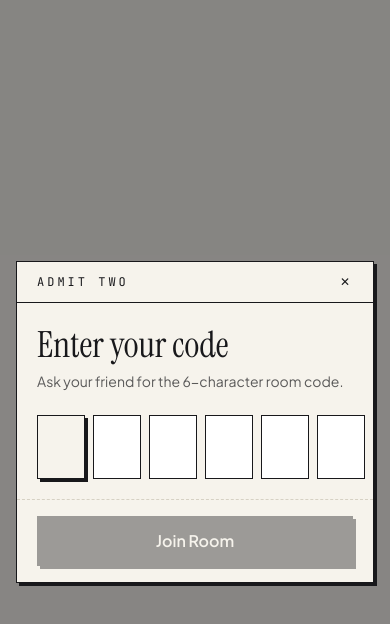
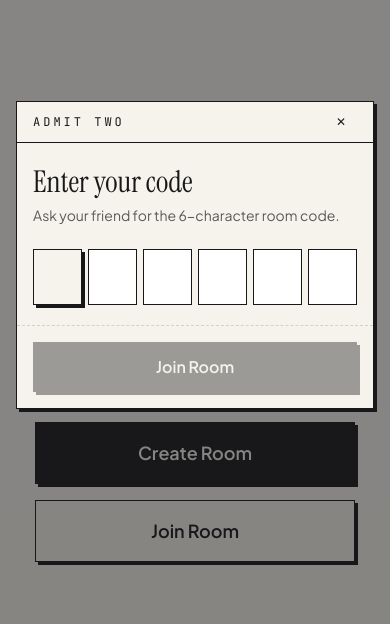
Before and after one commit to amiel-dotcom/Memento, a Next.js app: page / in a window 390 px wide. Both pictures are taken after a click on the button "Join Room". Shown: the top 624 px of the page. Built offline with nearby package versions, Linux system fonts and the light colour scheme.

Commit message:
style(join): fit 6 code slots on small screens and use mobile keyboard hints

```diff
--- a/components/JoinModal.tsx
+++ b/components/JoinModal.tsx
@@ -57,7 +57,7 @@ export default function JoinModal({ onClose }: { onClose: () => void }) {
 
   return (
     <div
-      className="fixed inset-0 z-50 flex items-center justify-center bg-ink/50 px-4"
+      className="fixed inset-0 z-50 flex items-start sm:items-center justify-center bg-ink/50 px-4 pt-[12vh] sm:pt-0"
       onClick={onClose}
     >
       <form
@@ -65,20 +65,22 @@ export default function JoinModal({ onClose }: { onClose: () => void }) {
         onClick={(e) => e.stopPropagation()}
         className="w-full max-w-md bg-paper border-[1.5px] border-ink shadow-hard"
       >
-        <div className="flex items-center justify-between border-b-[1.5px] border-ink px-5 py-3 font-mono text-xs tracking-[0.25em]">
+        <div className="flex items-center justify-between border-b-[1.5px] border-ink px-4 sm:px-5 py-3 font-mono text-xs tracking-[0.25em]">
           <span>ADMIT TWO</span>
-          <button type="button" onClick={onClose} aria-label="Close">
+          <button type="button" onClick={onClose} aria-label="Close" className="px-2">
             ✕
           </button>
         </div>
 
-        <div className="px-5 pt-6 pb-5">
-          <h2 className="font-display text-4xl leading-none">Enter your code</h2>
+        <div className="px-4 sm:px-5 pt-6 pb-5">
+          <h2 className="font-display text-3xl sm:text-4xl leading-none">
+            Enter your code
+          </h2>
           <p className="mt-2 text-sm text-ink/70">
             Ask your friend for the 6-character room code.
           </p>
 
-          <div className="mt-6 flex gap-2 justify-between">
+          <div className="mt-6 flex gap-1.5 sm:gap-2">
             {chars.map((c, i) => (
               <input
                 key={i}
@@ -92,13 +94,16 @@ export default function JoinModal({ onClose }: { onClose: () => void }) {
                 maxLength={2}
                 inputMode="text"
                 autoComplete="off"
-                className="w-12 h-16 text-center font-mono text-2xl uppercase bg-white border-[1.5px] border-ink focus:outline-none focus:bg-paper focus:shadow-hard"
+                autoCorrect="off"
+                autoCapitalize="characters"
+                spellCheck={false}
+                className="flex-1 min-w-0 h-14 sm:h-16 text-center font-mono text-xl sm:text-2xl uppercase bg-white border-[1.5px] border-ink focus:outline-none focus:bg-paper focus:shadow-hard"
               />
             ))}
           </div>
         </div>
 
-        <div className="border-t-[1.5px] border-dashed border-putty px-5 py-4">
+        <div className="border-t-[1.5px] border-dashed border-putty px-4 sm:px-5 py-4">
           <button
             type="submit"
             disabled={!ready}
```
